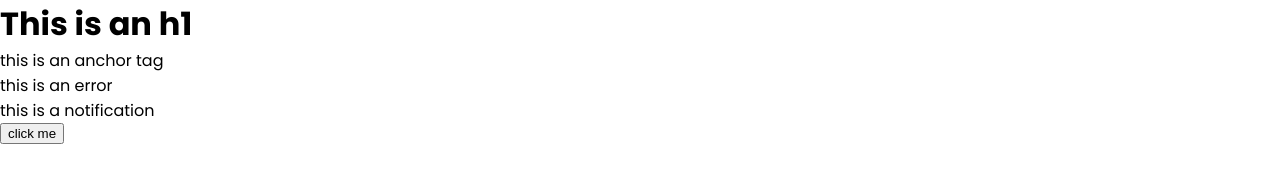
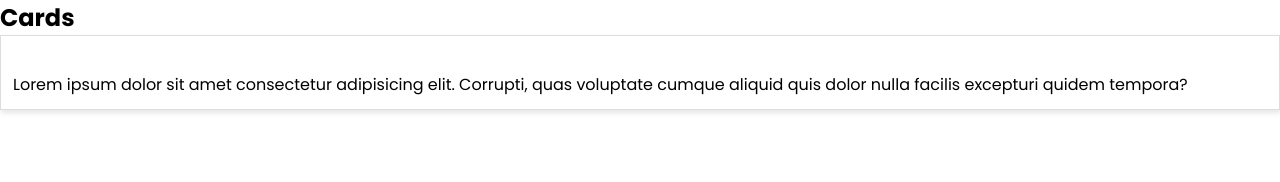
Before and after one commit to Theedon/Sass-Tutorial, a website: page index.html in a window 1280 px wide. Drawn offline with Linux system fonts and the light colour scheme.

Commit message:
add html code to preview styles in card component

```diff
--- a/index.html
+++ b/index.html
@@ -7,10 +7,15 @@
     <link href="./css/index.css" rel="stylesheet" />
   </head>
   <body>
-    <h1>This is an h1</h1>
-    <a href="#">this is an anchor tag</a>
-    <p class="error">this is an error</p>
-    <p class="notification">this is a notification</p>
-    <button>click me</button>
+    <!-- cards -->
+    <h2>Cards</h2>
+    <div class="card">
+      <h1 class="card-title"></h1>
+      <p class="card-body">
+        Lorem ipsum dolor sit amet consectetur adipisicing elit. Corrupti, quas
+        voluptate cumque <a>aliquid quis</a> dolor nulla facilis excepturi
+        quidem tempora?
+      </p>
+    </div>
   </body>
 </html>
```
